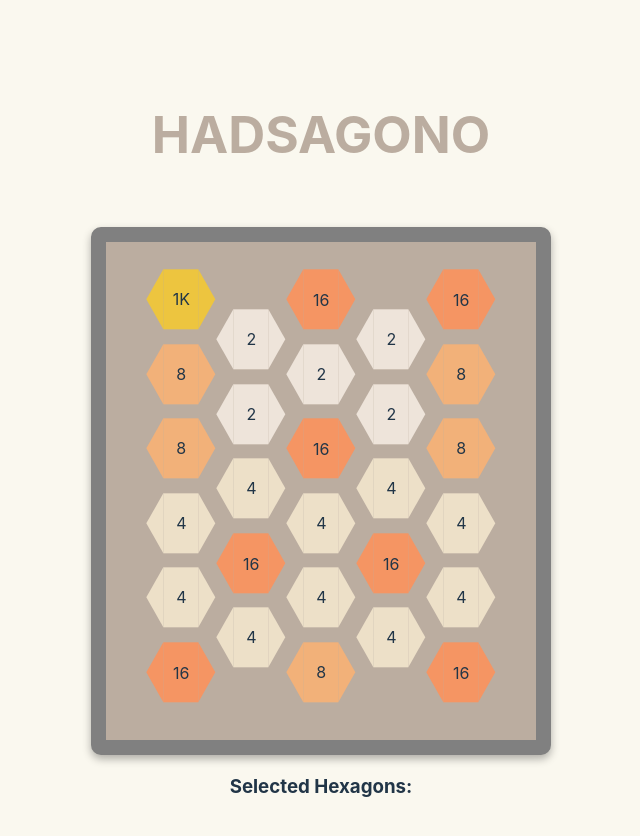
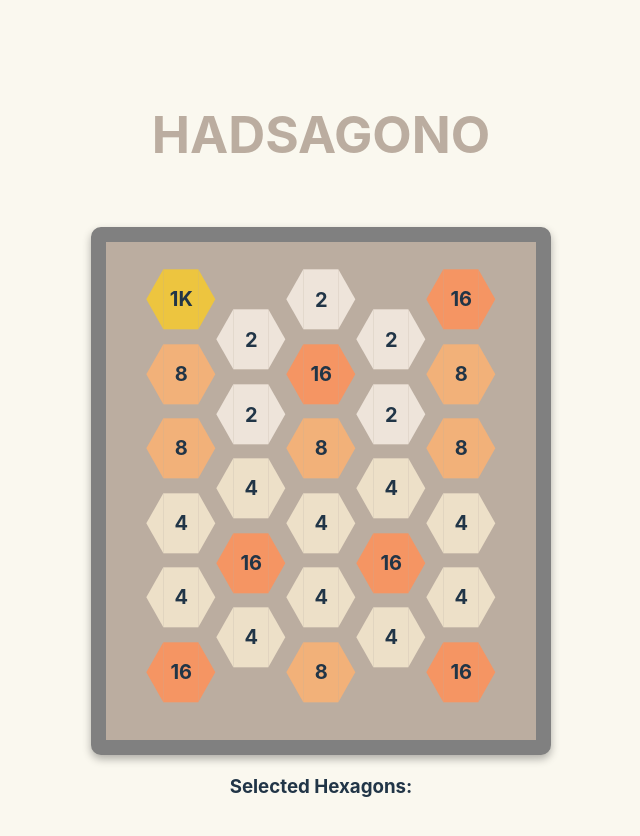
Before and after one commit to MartinH13/hadsagono, a React (Vite) app in the folder front/: page / in a window 1280 px wide. Shown: the top 836 px of the page, without its empty margins (319-959 px from the left). Built offline with nearby package versions, Linux system fonts and the light colour scheme.

Commit message:
Movimiento de retroceder funcionando

```diff
--- a/front/src/Board.css
+++ b/front/src/Board.css
@@ -39,8 +39,50 @@
     transition: transform 0.2s;
     transform: rotate(90deg);
     user-select: none;
+    font-weight: bold;
+    font-size: 20px;
 
   }
+
+
+
+  @keyframes zoomIn {
+    0% {
+      transform: scale(1) rotate(90deg);
+    }
+    100% {
+      transform: scale(1.2) rotate(90deg);
+    }
+  }
+
+  .hexagon.selected,
+  .hexagon.selected:before,
+  .hexagon.selected:after {
+    /* Estilos para el hover */
+    animation: zoomIn 0.3s ease-in-out;
+    animation-fill-mode: forwards;
+    z-index: 2;
+    color: green;
+    -webkit-text-stroke: 1px rgb(5, 145, 5);
+    text-shadow: 0 0 5px red;
+  }
+
+  .hexagon.selected:before {
+    border-bottom-color: var(--hexagon-color);
+    transform: rotate(0deg)!important;
+  }
+
+  .hexagon.selected:after {
+    border-top-color: var(--hexagon-color);
+    transform: rotate(0deg)!important;
+  }
+
+  .hexagon.selected span {
+    transform: rotate(-90deg) scale(1.2);
+  }
+
+/* ... (mantén los estilos anteriores) ... */
+
 
 
   .hexagon:before,
--- a/front/src/Board.jsx
+++ b/front/src/Board.jsx
@@ -1,12 +1,13 @@
 import React, { useState } from 'react';
 import './Board.css';
+
 
 const Board = () => {
   const boardData = {
     "board": [
-      [1024, 2, 16, 2, 16],
-      [8, 2, 2, 2, 8],
-      [8, 4, 16, 4, 8],
+      [1024, 2, 2, 2, 16],
+      [8, 2, 16, 2, 8],
+      [8, 4, 8, 4, 8],
       [4, 16, 4, 16, 4],
       [4, 4, 4, 4, 4],
       [16, -1, 8, -1, 16]
@@ -39,8 +40,8 @@ const Board = () => {
 
   const handleMouseDown = (rowIndex, colIndex) => {
     const hexagon = boardData.board[rowIndex][colIndex];
-    if (hexagon !== -1) {
-      setSelectedHexagons([{ row: rowIndex, col: colIndex, value: hexagon }]);
+    if (hexagon !== -1 && !selectedHexagons.some(hexagon => hexagon.row === rowIndex && hexagon.col === colIndex)) {
+      setSelectedHexagons([{ row: rowIndex, col: colIndex, value: hexagon, selected: true }]);
       setIsMouseDown(true);
     }
   };
@@ -48,17 +49,28 @@ const Board = () => {
   const handleMouseEnter = (rowIndex, colIndex) => {
     if (isMouseDown) {
       const hexagon = boardData.board[rowIndex][colIndex];
-      if (hexagon !== -1) {
-        setSelectedHexagons(prevSelectedHexagons => [
+      if (hexagon !== -1 ){
+        setSelectedHexagons(prevSelectedHexagons => {
+          const currentIndex = prevSelectedHexagons.findIndex(
+            hexagon => hexagon.row === rowIndex && hexagon.col === colIndex
+          );
+          if (currentIndex !== -1) {
+            // Remove the last hexagon from the list
+            return prevSelectedHexagons.slice(0, prevSelectedHexagons.length - 1);
+          } else {
+            return [
               ...prevSelectedHexagons,
-          { row: rowIndex, col: colIndex, value: hexagon }
-        ]);
+              { row: rowIndex, col: colIndex, value: hexagon, selected: true }
+            ];
+          }
+        });
       }
     }
   };
 
   const handleMouseUp = () => {
     setIsMouseDown(false);
+    setSelectedHexagons([]);
   };
 
   return (
@@ -74,8 +86,9 @@ const Board = () => {
             key={`${rowIndex}-${colIndex}`}
             className={`hexagon ${value === -1 ? 'empty' : ''} ${
               colIndex % 2 === 1 ? 'odd-col' : ''
-              }`}
-              style={{ backgroundColor: getHexagonColor(value),
+            } ${selectedHexagons.some(hexagon => hexagon.row === rowIndex && hexagon.col === colIndex) ? 'selected' : ''}`}
+            style={{
+              backgroundColor: getHexagonColor(value),
               '--hexagon-color': getHexagonColor(value)
             }}
             onMouseDown={() => handleMouseDown(rowIndex, colIndex)}
```
Lines whose indentation alone changed are shown as unchanged.
